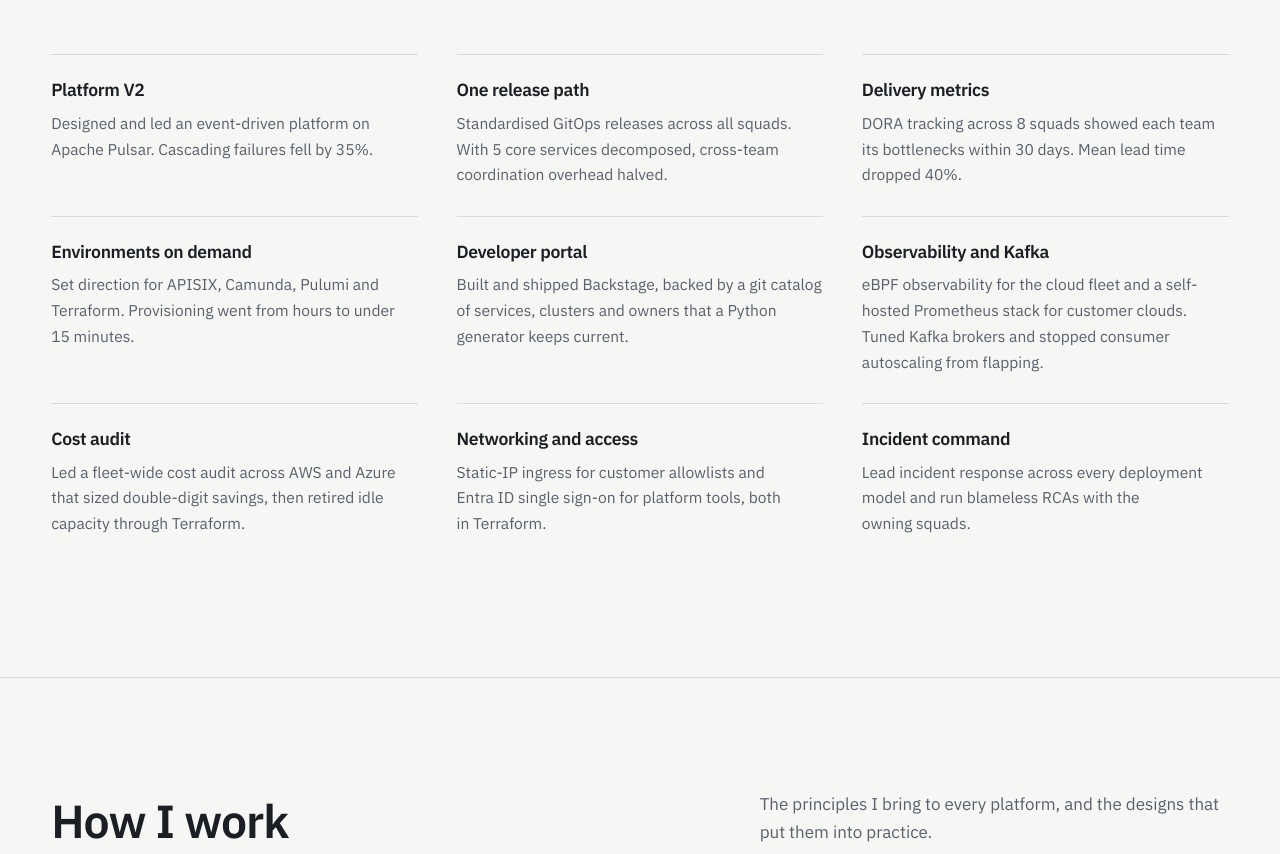
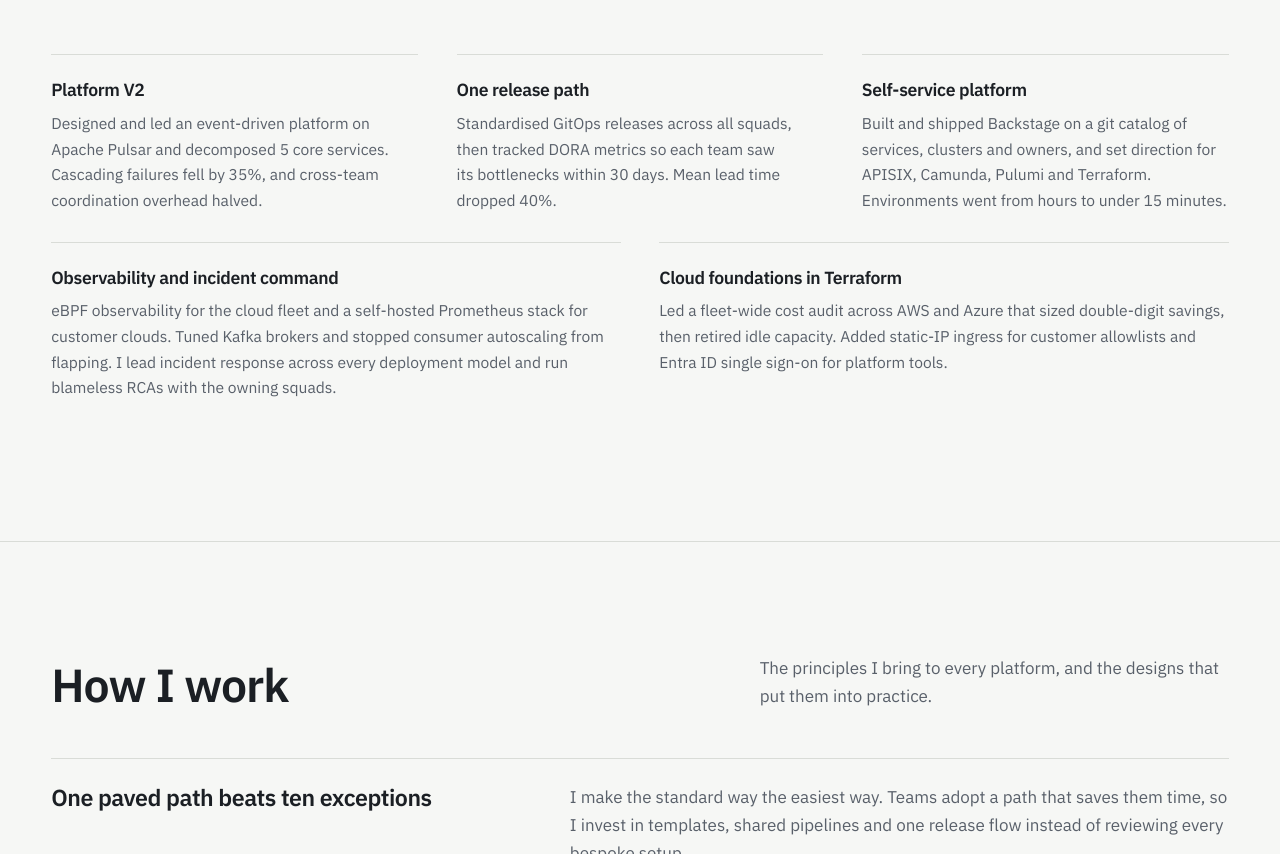
Before and after one commit to surajnayak-DataBahn/surajnayak-DataBahn.github.io, a plain HTML site: page index.html in a window 1280 px wide. Shown: the part 1986-2840 px from the top of the page. Drawn offline with Linux system fonts and the light colour scheme.

Commit message:
DataBahn: nine items merged into five

```diff
--- a/index.html
+++ b/index.html
@@ -138,11 +138,13 @@ section { padding-block: clamp(4rem, 9vw, 7rem); border-top: 1px solid var(--rul
 .stats strong { display: block; font-size: clamp(2.25rem, 4.5vw, 3.25rem); font-weight: 600; letter-spacing: -0.03em; line-height: 1; font-variant-numeric: tabular-nums; }
 .stats span { display: block; margin-top: .5rem; color: var(--muted); font-size: .95rem; }
 @media (max-width: 800px) { .stats { grid-template-columns: 1fr 1fr; } .stats div:nth-child(3) { padding-left: 0; border-left: 0; } .stats div:nth-child(n+3) { border-top: 1px solid var(--rule); } }
-.db-list { display: grid; grid-template-columns: repeat(3, 1fr); gap: 0 clamp(1.5rem, 3vw, 2.5rem); }
+.db-list { display: grid; grid-template-columns: repeat(6, 1fr); gap: 0 clamp(1.5rem, 3vw, 2.5rem); }
+.db-list li { grid-column: span 2; }
+.db-list li:nth-child(n+4) { grid-column: span 3; }
 .db-list li { padding-block: 1.25rem 1.75rem; border-top: 1px solid var(--rule); }
 .db-list h3 { font-size: 1.1rem; margin-bottom: .4rem; }
-.db-list p { color: var(--muted); font-size: .975rem; }
-@media (max-width: 1000px) { .db-list { grid-template-columns: 1fr 1fr; } }
+.db-list p { color: var(--muted); font-size: .975rem; max-width: 68ch; }
+@media (max-width: 1000px) { .db-list { grid-template-columns: 1fr 1fr; } .db-list li, .db-list li:nth-child(n+4) { grid-column: auto; } .db-list li:first-child { grid-column: 1 / -1; } }
 @media (max-width: 640px) { .db-list { grid-template-columns: 1fr; } }
 
 /* work cards */
@@ -320,15 +322,11 @@ footer a { text-decoration: none; }
         <div><strong>3</strong><span>deployment models: SaaS, customer cloud, on-prem</span></div>
       </div>
       <ul class="db-list">
-        <li><h3>Platform V2</h3><p>Designed and led an event-driven platform on Apache Pulsar. Cascading failures fell by 35%.</p></li>
-        <li><h3>One release path</h3><p>Standardised GitOps releases across all squads. With 5 core services decomposed, cross-team coordination overhead halved.</p></li>
-        <li><h3>Delivery metrics</h3><p>DORA tracking across 8 squads showed each team its bottlenecks within 30 days. Mean lead time dropped 40%.</p></li>
-        <li><h3>Environments on demand</h3><p>Set direction for APISIX, Camunda, Pulumi and Terraform. Provisioning went from hours to under 15 minutes.</p></li>
-        <li><h3>Developer portal</h3><p>Built and shipped Backstage, backed by a git catalog of services, clusters and owners that a Python generator keeps current.</p></li>
-        <li><h3>Observability and Kafka</h3><p>eBPF observability for the cloud fleet and a self-hosted Prometheus stack for customer clouds. Tuned Kafka brokers and stopped consumer autoscaling from flapping.</p></li>
-        <li><h3>Cost audit</h3><p>Led a fleet-wide cost audit across AWS and Azure that sized double-digit savings, then retired idle capacity through Terraform.</p></li>
-        <li><h3>Networking and access</h3><p>Static-IP ingress for customer allowlists and Entra ID single sign-on for platform tools, both in Terraform.</p></li>
-        <li><h3>Incident command</h3><p>Lead incident response across every deployment model and run blameless RCAs with the owning squads.</p></li>
+        <li><h3>Platform V2</h3><p>Designed and led an event-driven platform on Apache Pulsar and decomposed 5 core services. Cascading failures fell by 35%, and cross-team coordination overhead halved.</p></li>
+        <li><h3>One release path</h3><p>Standardised GitOps releases across all squads, then tracked DORA metrics so each team saw its bottlenecks within 30 days. Mean lead time dropped 40%.</p></li>
+        <li><h3>Self-service platform</h3><p>Built and shipped Backstage on a git catalog of services, clusters and owners, and set direction for APISIX, Camunda, Pulumi and Terraform. Environments went from hours to under 15 minutes.</p></li>
+        <li><h3>Observability and incident command</h3><p>eBPF observability for the cloud fleet and a self-hosted Prometheus stack for customer clouds. Tuned Kafka brokers and stopped consumer autoscaling from flapping. I lead incident response across every deployment model and run blameless RCAs with the owning squads.</p></li>
+        <li><h3>Cloud foundations in Terraform</h3><p>Led a fleet-wide cost audit across AWS and Azure that sized double-digit savings, then retired idle capacity. Added static-IP ingress for customer allowlists and Entra ID single sign-on for platform tools.</p></li>
       </ul>
     </div>
   </section>
```
